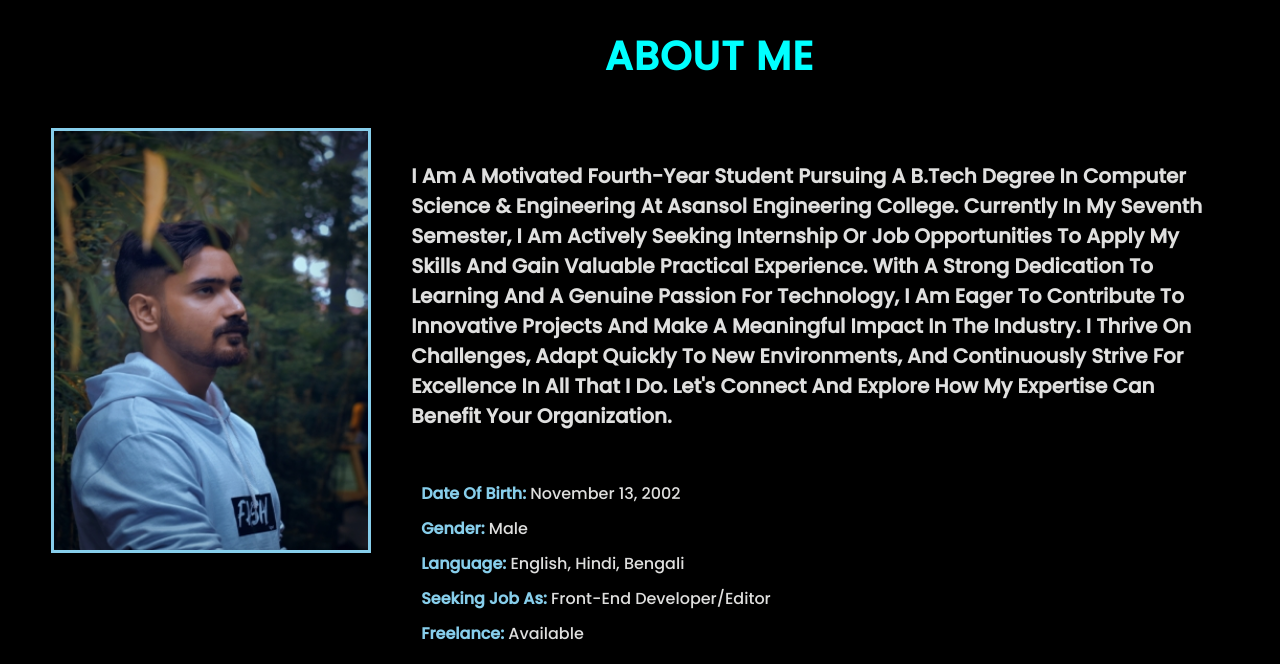
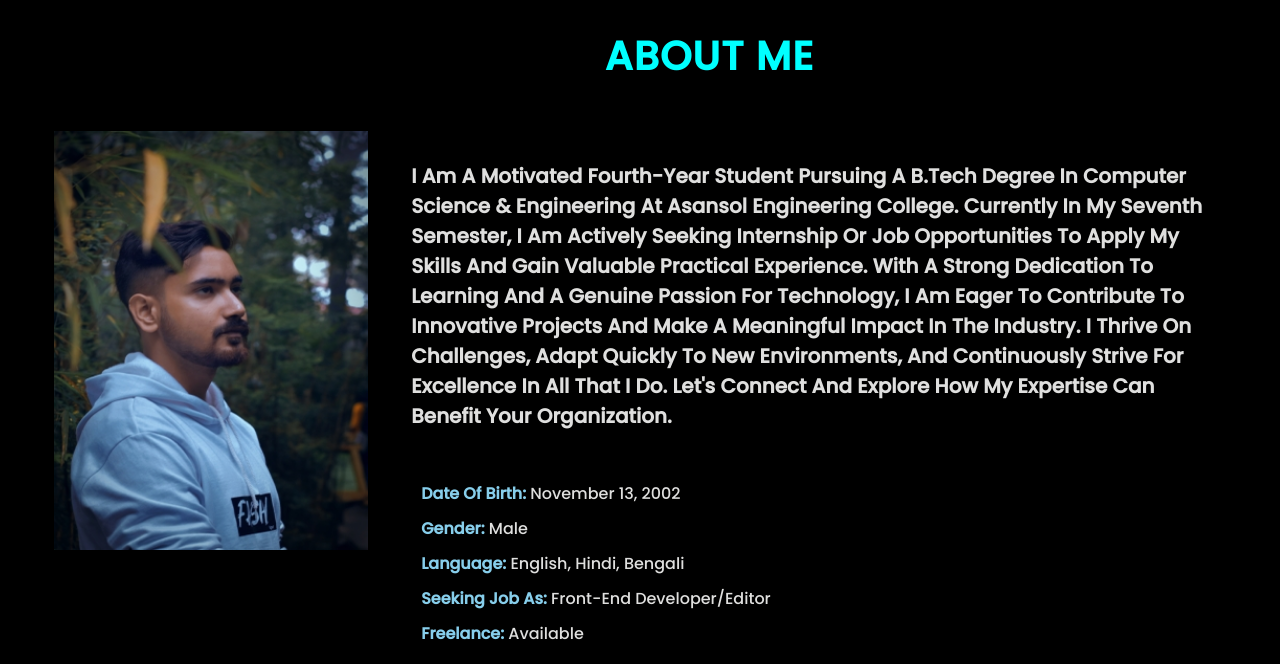
Before and after one commit to DipyamanGhosal/Dipyaman-Portfolio, a plain HTML site: page index.html in a window 1280 px wide. Shown: the part 940-1604 px from the top of the page. Drawn offline with Linux system fonts and the light colour scheme.

Commit message:
Update index.html

```diff
--- a/index.html
+++ b/index.html
@@ -228,7 +228,7 @@
         <div class="box-container">
 
             <div class="image" style="margin-top: 7%; margin-bottom: 0;">
-                <img src="assets/images/About/About-Image.png" alt="About-Image" style="border: 3px solid skyblue;">
+                <img src="assets/images/About/About-Image.png" alt="About-Image" style="border: 3px solid black;">
             </div>
 
 
```
